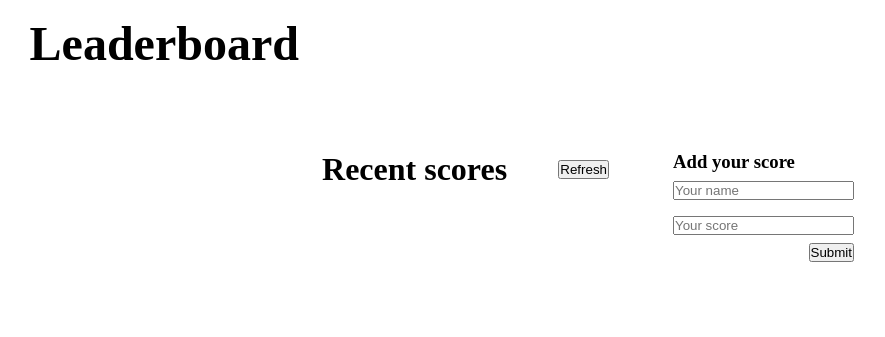
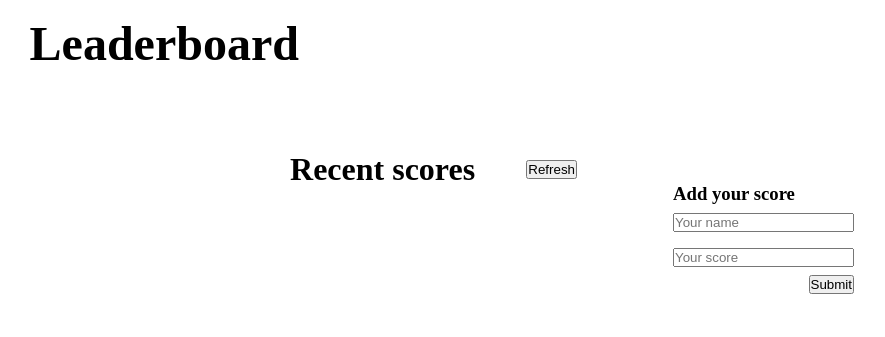
Before and after one commit to kakarrot92/Leaderboard, a website built with webpack: page src/index.html in a window 1280 px wide. Shown: the whole page, without its empty margins (60-945 px from the left). Built offline with nearby package versions, Linux system fonts and the light colour scheme.

Commit message:
Skeleton of leaderboard

```diff
--- a/src/main.css
+++ b/src/main.css
@@ -52,3 +52,8 @@ form button {
   margin-bottom: 1rem;
   padding: 0 1rem;
 }
+
+.add-score {
+  padding: 2rem;
+  max-height: 250px;
+}
```
